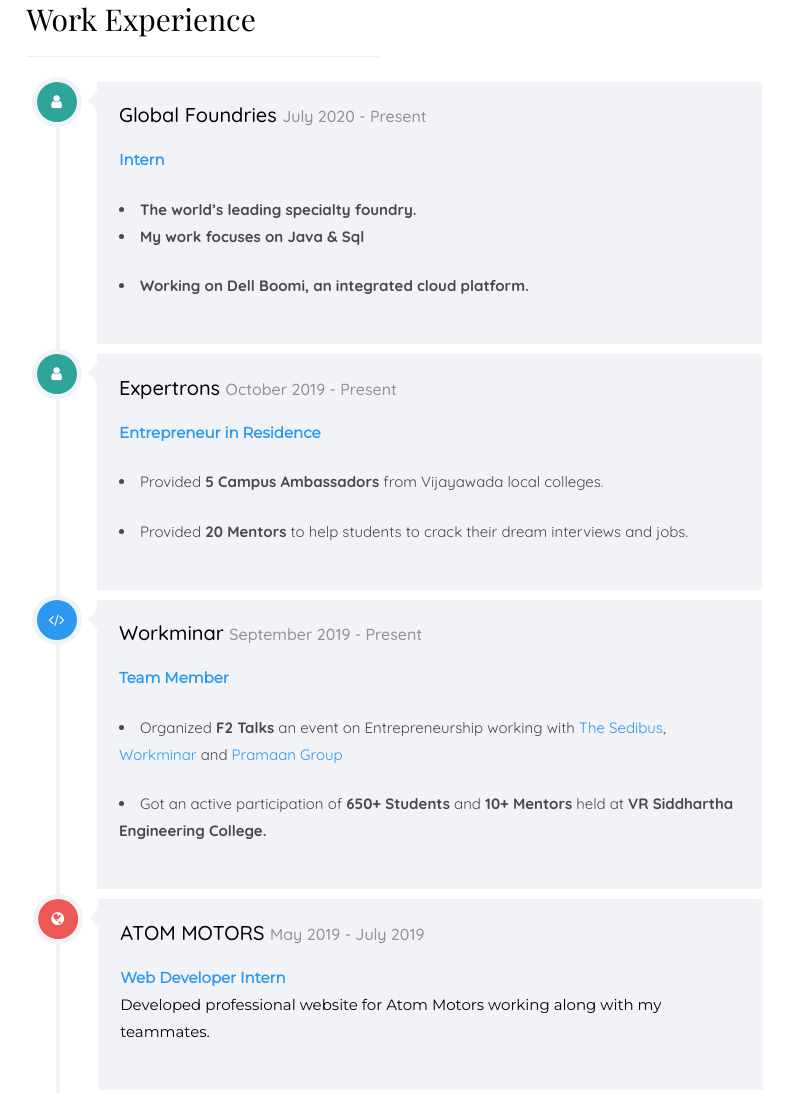
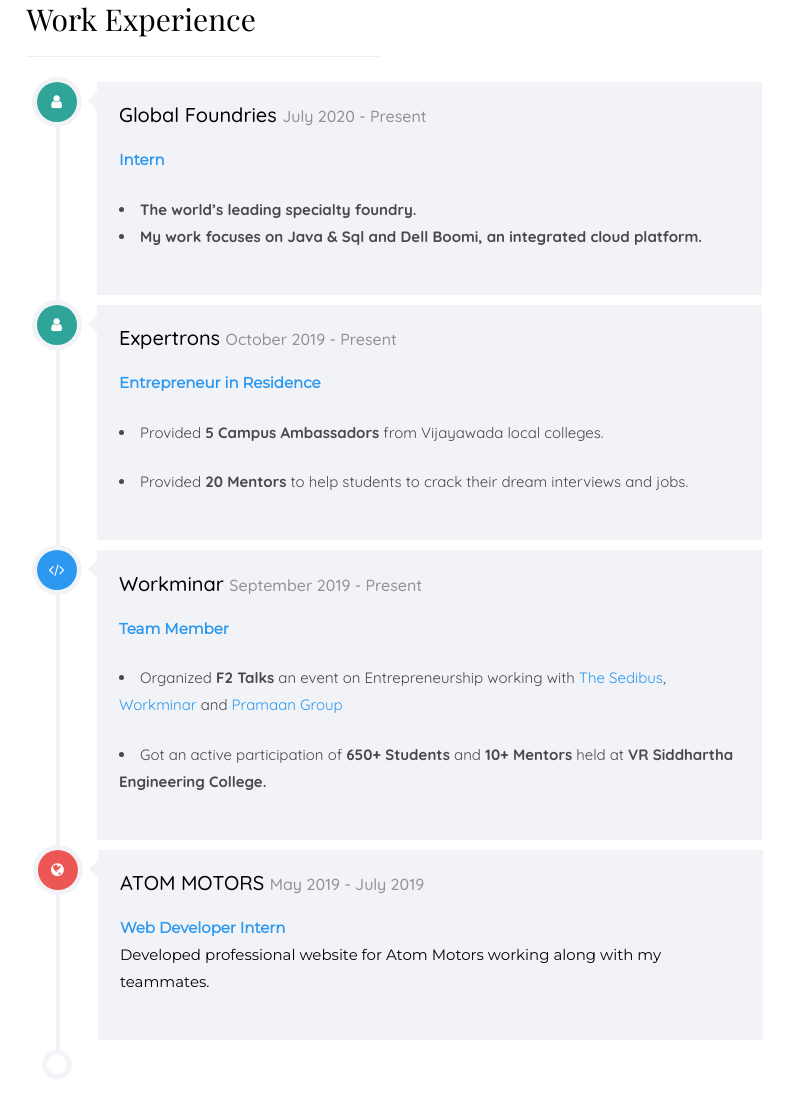
Before and after one commit to prakashreddy44/portfolio, a plain HTML site: page index.html in a window 1280 px wide. Shown: the part 1553-2646 px from the top of the page, without its empty margins (396-1190 px from the left). Drawn offline with nearby package versions, Linux system fonts and the light colour scheme; a web font is replaced by a local one.

Commit message:
Update index.html

```diff
--- a/index.html
+++ b/index.html
@@ -339,8 +339,7 @@
 					                  <h2><a href="#">Global Foundries</a> <span>July 2020 - Present</span></h2>
                                        <p><strong><a href="https://www.globalfoundries.com/">Intern</a></strong></p>
 									   <li><strong>The world’s leading specialty foundry.</strong></li>
-									   <li><strong>My work focuses on Java & Sql</strong></li></p>
-									   <li><strong>Working on Dell Boomi, an integrated cloud platform.</strong></li></p>
+									   <li><strong>My work focuses on Java & Sql and Dell Boomi, an integrated cloud platform.</strong></li></p>
 									   <p></p>
 					               </div>
 					            </div>
```
